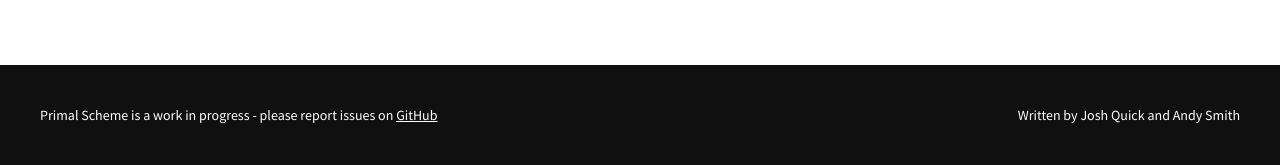
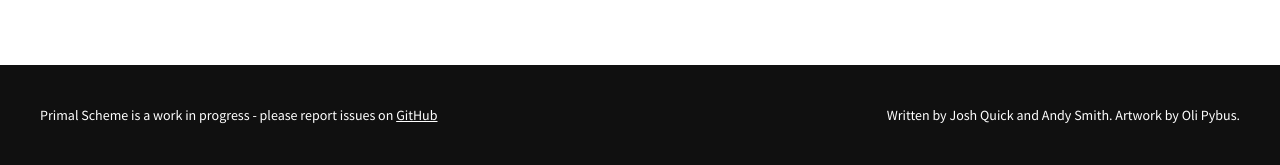
Before and after one commit to anyone1985/primalscheme, a Django app: template primal/home/templates/home/base.html in a window 1280 px wide. Shown: the part 635-800 px from the top of the page. Run offline with Django 3.2, Linux system fonts and the light colour scheme; the template is opened without the code that fills it, so the values that code supplies are empty; parts of the project's set-up code (start-up, migrations or seed data) failed here and were passed over; some libraries are stand-ins or nearby versions.

Commit message:
Artwork acknowledgement

```diff
--- a/primal/home/templates/home/includes/footer.html
+++ b/primal/home/templates/home/includes/footer.html
@@ -2,7 +2,7 @@
   <div class="row">
     <div class="col-md-12">
       <p class="pull-left text-danger">Primal Scheme is a work in progress - please report issues on <a href="https://github.com/aresti/primalscheme">GitHub</a></p>
-      <p class="pull-right">Written by Josh Quick and Andy Smith</p>
+      <p class="pull-right">Written by Josh Quick and Andy Smith. Artwork by Oli Pybus.</p>
     </div>
   </div>
 </footer>
```
